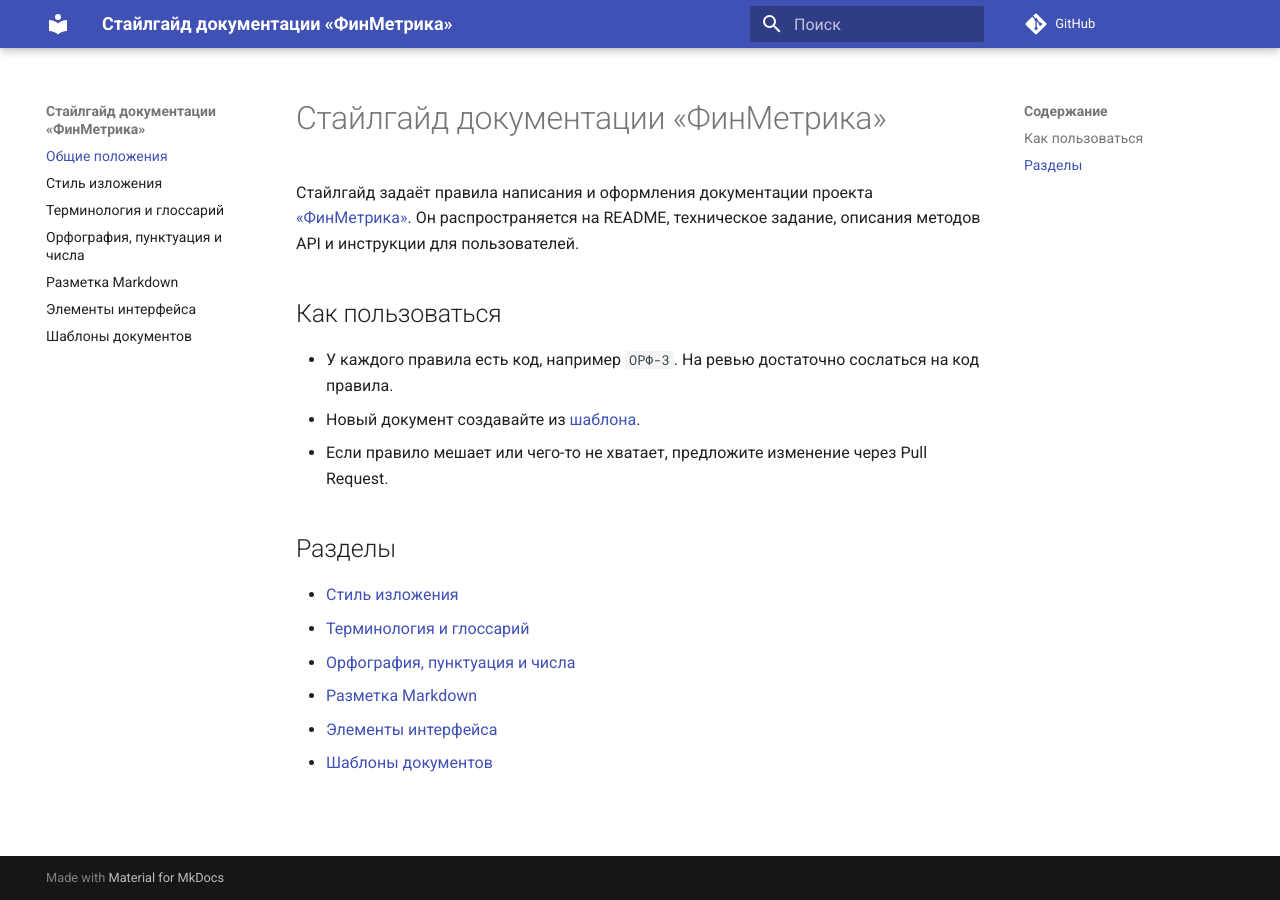
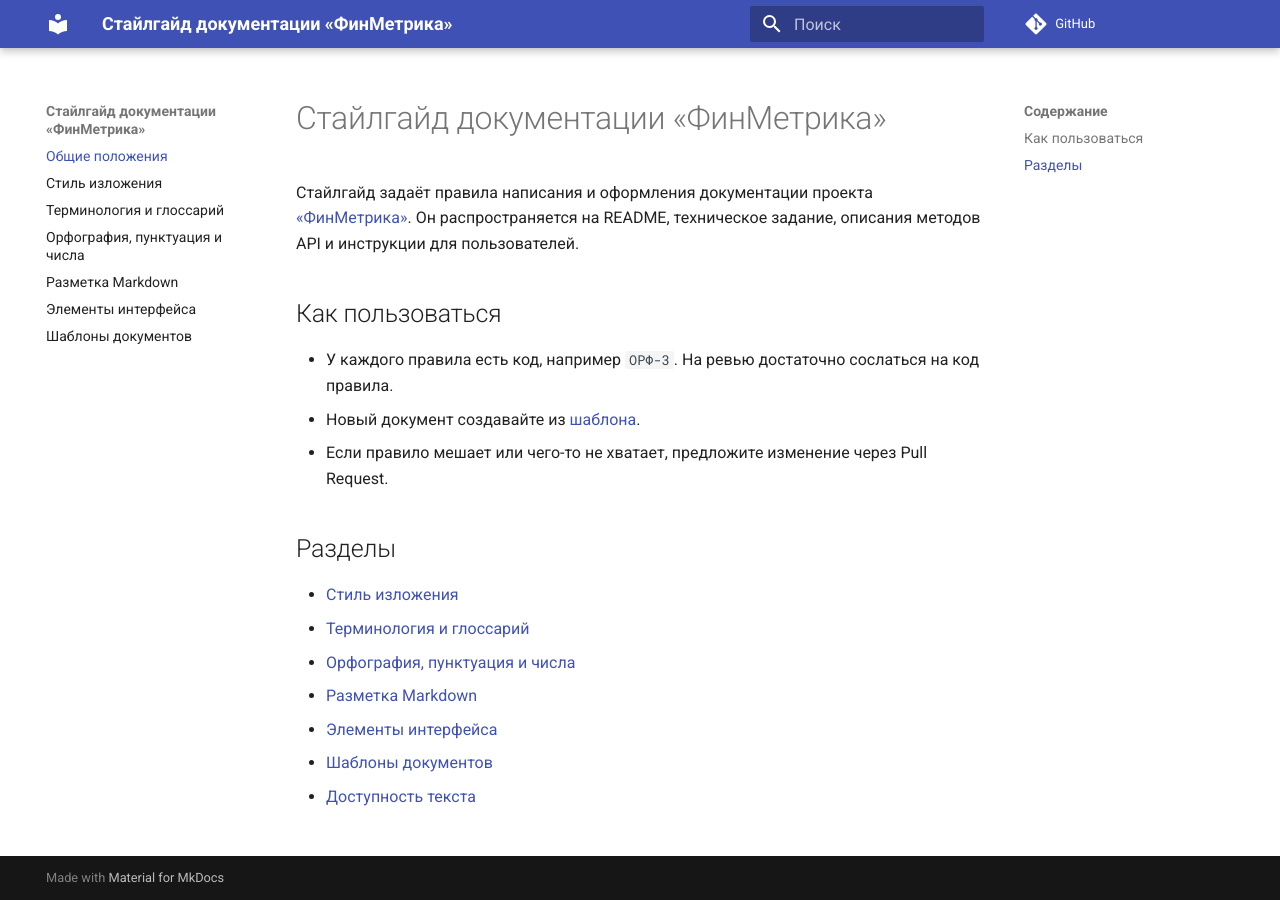
Before and after one commit to Sap-Artem/style-guide-project, an MkDocs documentation site: the page built from docs/index.md, in a window 1280 px wide. Built offline with MkDocs 1.6.1 and Material for MkDocs 9.7.7, drawn with Linux system fonts in a browser that asks for light colours; comment, search, counter and statistics services are not loaded.

Commit message:
Update index.md

```diff
--- a/docs/index.md
+++ b/docs/index.md
@@ -18,3 +18,4 @@
 - [Разметка Markdown](markdown.md)
 - [Элементы интерфейса](ui.md)
 - [Шаблоны документов](templates.md)
+- [Доступность текста](accessibility.md)
```
